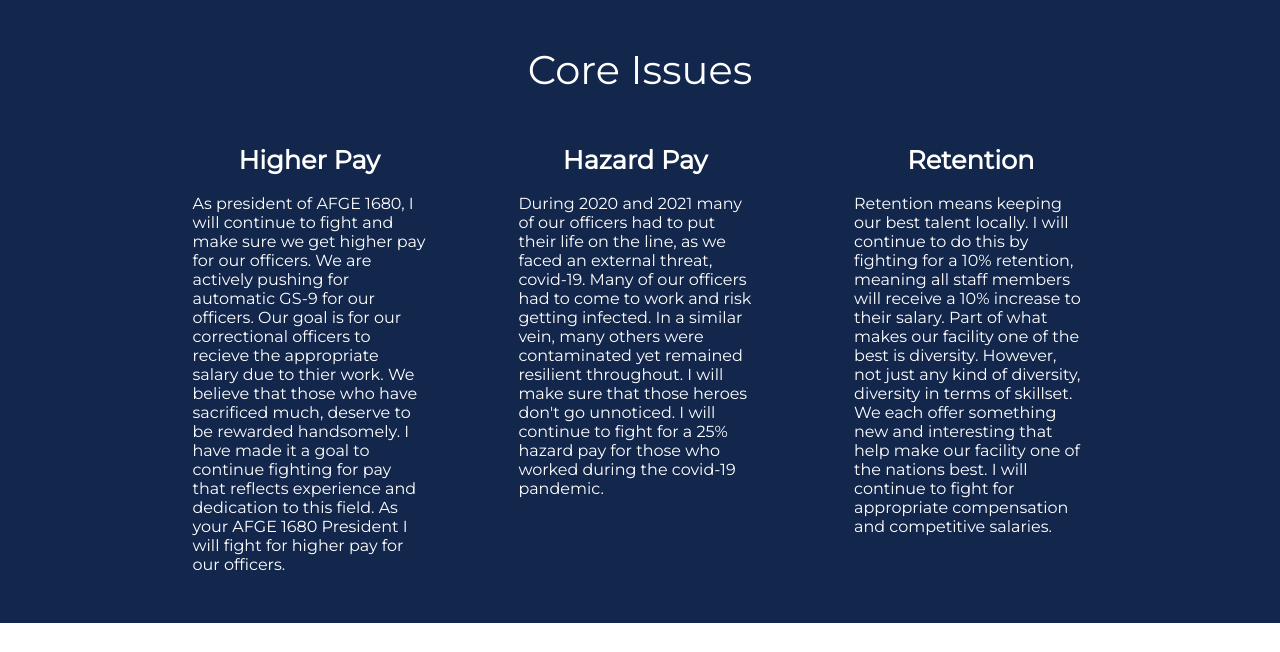
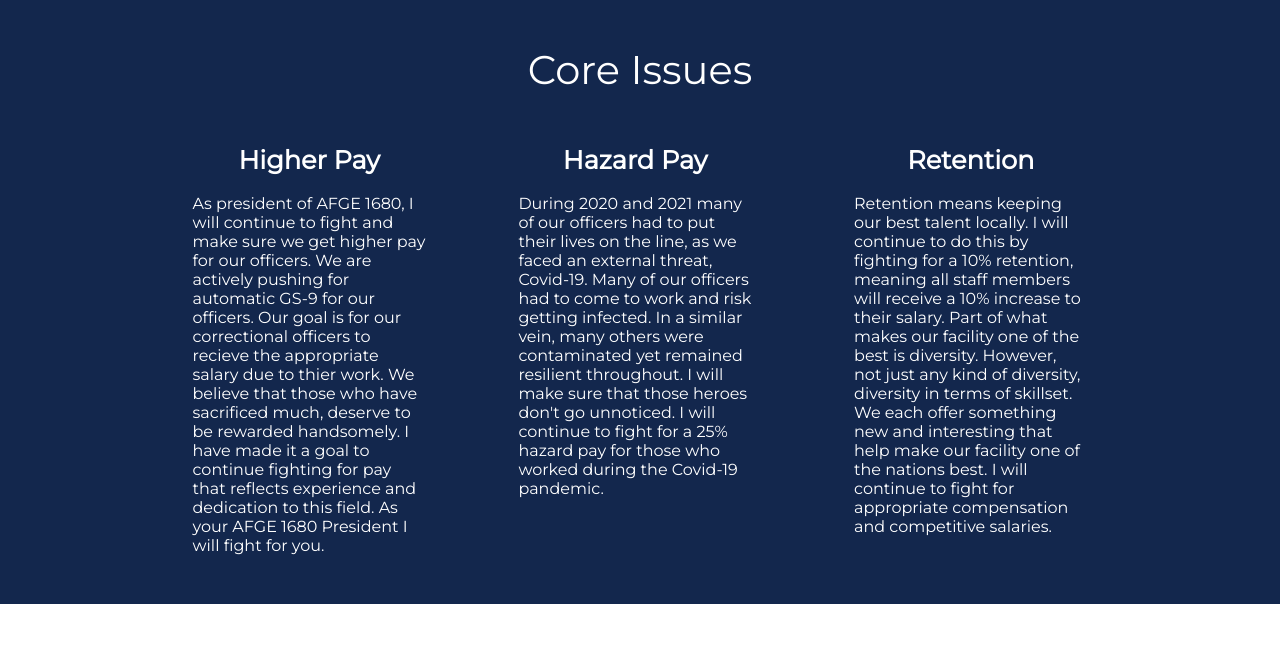
Before and after one commit to reynososafgecampaign/reynososafgecampaign.github.io, a plain HTML site: page index.html in a window 1280 px wide. Shown: the part 1200-1852 px from the top of the page. Drawn offline with nearby package versions, Linux system fonts and the light colour scheme.

Commit message:
index changes

```diff
--- a/index.html
+++ b/index.html
@@ -107,17 +107,17 @@
         pushing for automatic GS-9 for our officers. Our goal is for our correctional officers to recieve the
         appropriate salary due to thier work. We believe that those who have sacrificed much, deserve to be rewarded
         handsomely. I have made it a goal to continue fighting for pay that reflects experience and dedication to this
-        field. As your AFGE 1680 President I will fight for higher pay for our officers.
+        field. As your AFGE 1680 President I will fight for you.
 
 
       </div>
 
       <div id="afh-box">
         <h4>Hazard Pay</h4><br>
-        During 2020 and 2021 many of our officers had to put their life on the line, as we faced an external threat,
-        covid-19. Many of our officers had to come to work and risk getting infected. In a similar vein, many others
+        During 2020 and 2021 many of our officers had to put their lives on the line, as we faced an external threat,
+        Covid-19. Many of our officers had to come to work and risk getting infected. In a similar vein, many others
         were contaminated yet remained resilient throughout. I will make sure that those heroes don't go unnoticed. I
-        will continue to fight for a 25% hazard pay for those who worked during the covid-19 pandemic.
+        will continue to fight for a 25% hazard pay for those who worked during the Covid-19 pandemic.
       </div>
 
       <div id="st-box">
```
